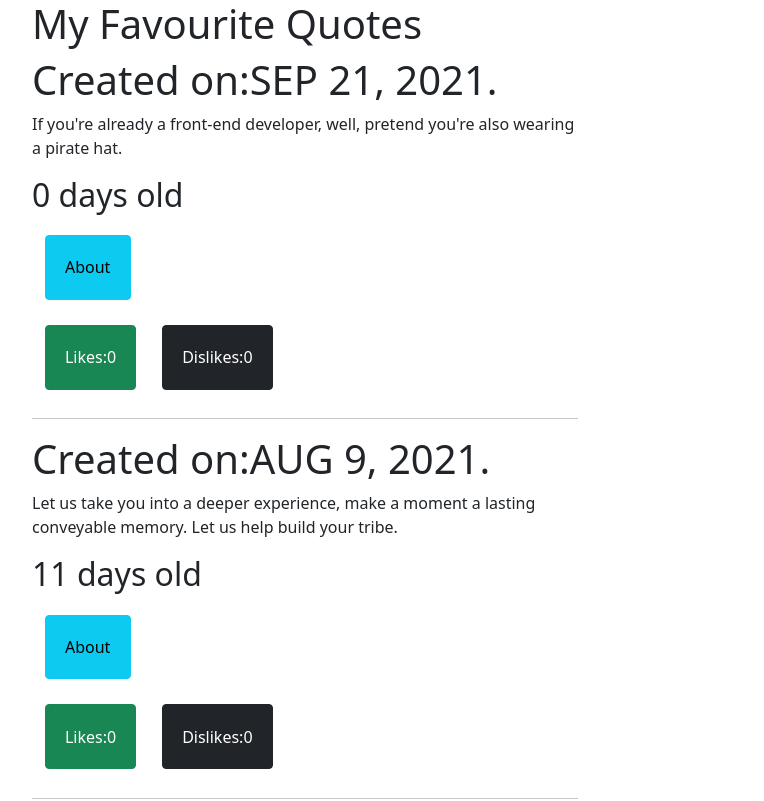
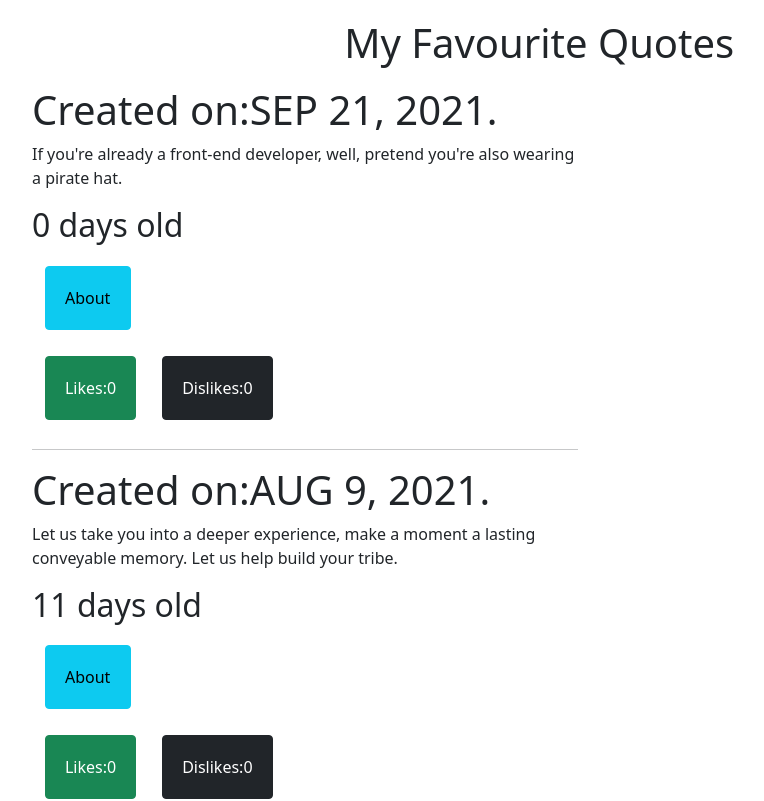
Before and after one commit to JoeshGichon/Favourite-Quotes, an Angular app: page / in a window 1280 px wide. Shown: the top 801 px of the page, without its empty margins (50-814 px from the left). Built offline with nearby package versions, Linux system fonts and the light colour scheme.

Commit message:
Sylled the header section to make it look more appealing by giving it some margin all round to separate it from the quote content

```diff
--- a/src/app/app.component.css
+++ b/src/app/app.component.css
@@ -0,0 +1,4 @@
+#header{
+    text-align: center;
+    margin: 1.2rem;
+}
--- a/src/app/app.component.html
+++ b/src/app/app.component.html
@@ -1,5 +1,5 @@
 <div id="header" class="container">
-    <h1>My Favourite Quotes</h1>
+    <h1 id="header">My Favourite Quotes</h1>
 </div>
 
 <div>
```
